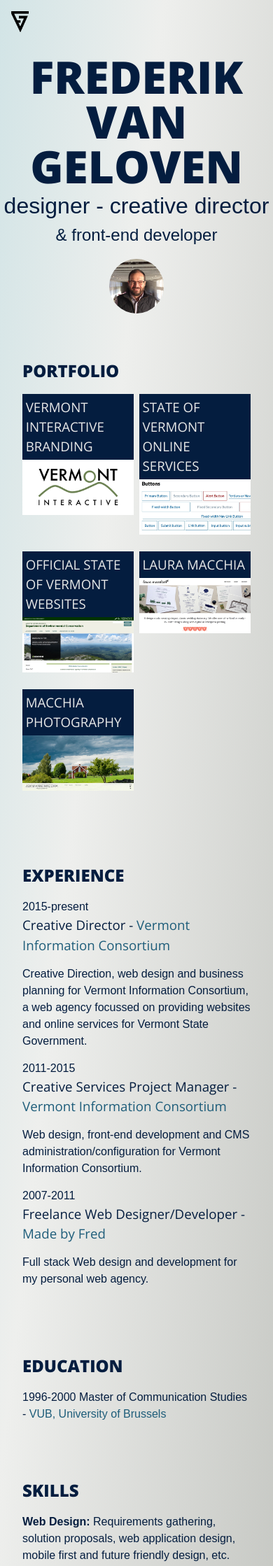
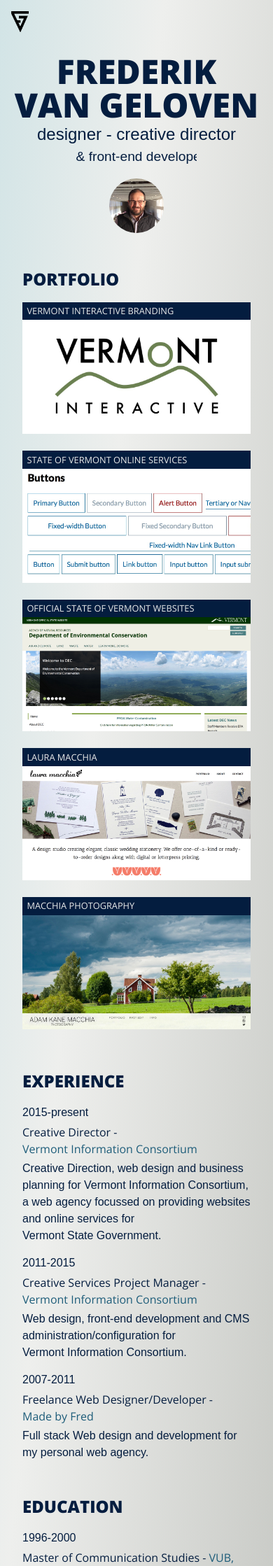
Before and after one commit to fredvg/fredvg.github.io, a Jekyll site: the page built from index.html, in a window 390 px wide. Shown: the top 2238 px of the page at 70% size. Built offline with Jekyll 4.4.1, drawn with Linux system fonts in a browser that asks for light colours; some web fonts are replaced; some of the changed text lies outside the part shown.

Commit message:
rough responsive styles

```diff
--- a/_posts/2016-05-23-Application-Template copy.markdown
+++ b/_posts/2016-05-23-Application-Template.markdown
@@ -7,7 +7,7 @@
 image: /images/portfolio/AT_Thumb@2x.jpg
 banner_image: /images/portfolio/AT_Banner@2x.jpg
 feature1_image: /images/portfolio/AT_Phone@2x.jpg
-feature1_description: "<p>Instead of native applications we try to make our web services mobile-first browser based applications. Few government services are accessed regularly enough for people to justify installing native apps. It also leaves us with more control over the experience. No app store rules to worry about or delays when pushing out updates.</p>"
+feature1_description: "<p>Instead of native applications we try to make our web services mobile-first browser based applications. This allows for seamless transition between media and leaves us with more control over the experience. No app store rules to worry about or delays when pushing out updates.</p>"
 feature2_image: /images/portfolio/AT_DT@2x.jpg
 feature2_description: "The framework combined with the CMS template ensures a consistent user experience and look and feel across State of Vermont websites and online applications."
 ---
--- a/css/main.scss
+++ b/css/main.scss
@@ -190,7 +190,7 @@
 }
 section {
 	width: 100%;
-	padding: 2em;
+	padding: 1em 2em;
 }
 
 div.portfolio {
@@ -237,7 +237,7 @@
   font-size: 1.5em;
   white-space: nowrap;
   overflow: hidden;
-  width: 30em;
+  width: 24em;
   margin: 0 auto;
   animation: type 8s steps(40, end);
   }
@@ -248,23 +248,30 @@
   100%{ width: 100;}
 }
 
-section#portfolio, section#experience, section#education, section#skills, section#personal {
-	clear: both;
-	float: left;
+section#portfolio, section#experience, section#education, section#skills, section#personal, section#contact {
+  @include outer-container;
+  margin-left: auto;
+  margin-right: auto;
 	ul {
-		@include outer-container;
 		margin-left: 0;
 		li {
 			list-style: none;
-			a {
-// 				color: #000;
 		}
+	}
+}
+section#experience, section#education, section#skills, section#personal, section#contact {
+  h3 {
+    margin: .25em 0;
+  }
+	ul {
+		li {
+      margin-bottom: .5em;
 		}
   }
 }
 section#portfolio {
   ul {
-		@include outer-container;
+// 		@include outer-container;
 		li {
       @include span-columns(6);
       @include omega(2n);
@@ -282,8 +289,9 @@
     }
   h3 {
     text-transform: uppercase;
+    font-size: 1em;
     margin: 0;
-    padding: .25em;
+    padding: .25em .5em;
     background-color: $dark-blue;
   }
   img {
@@ -333,19 +341,18 @@
 .post-navigation {
   @include span-columns(12);
   background-color: #DAE2E3;
+  font-size: 1.2em;
   ul {
     margin: 0;
     height: 4em;
-  }
     li {
       display: inline-block;
-    @include span-columns(4, collapse);
       color: $background-color;
       text-align: center;
       padding: 1em .5em;
-    font-size: 1.2em;
       list-style: none;
       height: 100%;
+    }
   }
   a {
     display: inline-block;
@@ -353,14 +360,107 @@
     vertical-align: middle;
   }
   li.prev {
-//     float: left;
+    @include span-columns(5, collapse);
     background-color: #56787A;
   }
   li.overview {
+    @include span-columns(2, collapse);
     background-color: #A5C9CC;
   }
   li.next {
-//     float: right;
+    @include span-columns(5, collapse);
     background-color: #255363;
   }
 }
+@media (max-width: 1200px) {
+  div.portfolio {
+    p {
+      font-size: 1.2em;
+    }
+  }
+  .post-navigation {
+    font-size: 1em;
+    ul {
+      li {
+        padding: 1em .25em;
+      }
+    }
+  }
+}
+@media (max-width: 900px) {
+  div.portfolio {
+    p {
+      font-size: 1em;
+      margin: 1.2em auto;
+    }
+  }
+  .post-navigation {
+    font-size: .9em;
+  }
+}
+@media (max-width: 800px) {
+  h2.page-title {
+    font-size: 3em;
+  }
+  section#profile p {
+    font-size: 1.5em;
+    &.type {
+      font-size: 1.2em;
+    }
+  }
+  section#portfolio {
+    h3 {
+      font-size: .8em;
+    }
+  }
+  section#experience, section#education {
+    h3 {
+      font-size: 1em;
+    }
+  }
+  div.portfolio {
+    p {
+      font-size: .9em;
+    }
+    h2.content {
+      font-size: 1.5em;
+    }
+    #feature1 {
+      p {
+        margin: .3em;
+      }
+    }
+    #feature2 div {
+      font-size: 1.2em;
+    }
+  }
+  .post-navigation {
+    font-size: .8em;
+  }
+}
+@media (max-width: 600px) {
+  section#portfolio {
+    ul li {
+      @include span-columns(12);
+    }
+  }
+  div.portfolio {
+    p {
+      font-size: 1em;
+    }
+    h2.content {
+      font-size: 1em;
+    }
+    #feature1 {
+      img, div {
+        @include span-columns(12);
+      }
+      p {
+        margin: .75em;
+      }
+    }
+  }
+  .post-navigation {
+    font-size: .7em;
+  }
+}
--- a/index.html
+++ b/index.html
@@ -4,7 +4,7 @@
 <!-- <div class="wrapper"> -->
 
 	<section id="profile">
-		<h2 class="page-title">Frederik Van Geloven</h2>
+		<h2 class="page-title">Frederik Van&nbsp;Geloven</h2>
 		<div class="info">
 			<p>designer - creative director</p>
 			<p class="type">& front-end developer</p>
@@ -40,18 +40,18 @@
 		<ul>
 			<li>
 				<span class="date">2015-present</span>
-				<h3>Creative Director - <a class="company" href="http://vermontegov.com">Vermont Information Consortium</a></h3>
-				<p class="description">Creative Direction, web design and business planning for Vermont Information Consortium, a web agency focussed on providing websites and online services for Vermont State Government.</p>
+				<h3>Creative Director - <a class="company" href="http://vermontegov.com">Vermont&nbsp;Information&nbsp;Consortium</a></h3>
+				<p class="description">Creative Direction, web design and business planning for Vermont Information Consortium, a web agency focussed on providing websites and online services for Vermont&nbsp;State&nbsp;Government.</p>
 			</li>
 			<li>
 				<span class="date">2011-2015</span>
-				<h3>Creative Services Project Manager - <a class="company" href="http://vermontegov.com">Vermont Information Consortium</a></h3>
-				<p class="description">Web design, front-end development and CMS administration/configuration for Vermont Information Consortium.</p>
+				<h3>Creative Services Project Manager - <a class="company" href="http://vermontegov.com">Vermont&nbsp;Information&nbsp;Consortium</a></h3>
+				<p class="description">Web design, front-end development and CMS administration/configuration for Vermont&nbsp;Information&nbsp;Consortium.</p>
 			</li>
 			<li>
 				<span class="date">2007-2011</span>
-				<h3>Freelance Web Designer/Developer - <a class="company" href="http://madebyfred.com">Made by Fred</a></h3>
-				<p class="description">Full stack Web design and development for my personal web agency.</p>
+				<h3>Freelance Web Designer/Developer - <a class="company" href="http://madebyfred.com">Made&nbsp;by&nbsp;Fred</a></h3>
+				<p class="description">Full stack Web design and development for my personal web&nbsp;agency.</p>
 			</li>
 		</ul>
 	</section>
@@ -59,30 +59,33 @@
 	<section id="education">
 		<h2 class="section-title">Education</h2>
 		<ul class="entries">
-			<li><span class="date">1996-2000</span> Master of Communication Studies - <a href="http://vub.be">VUB, University of Brussels</a></li>
+			<li>
+			  <span class="date">1996-2000</span>
+        <h3>Master of Communication Studies - <a href="http://vub.be">VUB, University of Brussels</a></h3>
+      </li>
 		</ul>
 	</section>
 
 	<section id="skills">
 		<h2 class="section-title">Skills</h2>
 		<ul class="entries">
-			<li><strong>Web Design:</strong> Requirements gathering, solution proposals, web application design, mobile first and future friendly design, etc.</li>
-			<li><strong>UX/UI:</strong> Best Practices, brand and voice enhancing UX, story driven UI,  wireframes, mockups, graphic components, user research, a/b testing</li>
-			<li><strong>Development:</strong> Standards based and section 508 compliant HTML and CSS(SASS), some PHP, some Javascript</li>
-			<li><strong>Platforms:</strong> WordPress, Drupal, Jekyll, Symfony, etc. (Configuration, Theming and Administration)</li>
-			<li><strong>Libraries and technologies:</strong> Bourbon, Neat, Compass, Twig, Yaml, Markdown, etc.</li>
-			<li><strong>Adobe Creative Suite:</strong> Photoshop, Illustrator, Fireworks, some Flash and Indesign</li>
-			<li><strong>Other:</strong> Sketch, Git, LAMP, photography, logo design and branding</li>
-			<li><strong>Always Learning! Currently:</strong> Drupal 8, Knockout, React, Handlebars</li>
+			<li><h3>Web Design:</h3> Requirements gathering, solution proposals, web application design, mobile first and future friendly design, etc.</li>
+			<li><h3>UX/UI:</h3> Best Practices, brand and voice enhancing UX, story driven UI,  wireframes, mockups, graphic components, user research, a/b testing</li>
+			<li><h3>Development:</h3> Standards based and section 508 compliant HTML and CSS(SASS), some PHP, some Javascript</li>
+			<li><h3>Platforms:</h3> WordPress, Drupal, Jekyll, Symfony, etc. (Configuration, Theming and Administration)</li>
+			<li><h3>Libraries and technologies:</h3> Bourbon, Neat, Compass, Twig, Yaml, Markdown, etc.</li>
+			<li><h3>Adobe Creative Suite:</h3> Photoshop, Illustrator, Fireworks, some Flash and Indesign</li>
+			<li><h3>Other:</h3> Sketch, Git, LAMP, photography, logo design and branding</li>
+			<li><h3>Always Learning! Currently:</h3> Drupal 8, Knockout, React, Handlebars</li>
 		</ul>
 	</section>
 
 		<section id="personal">
 		<h2 class="section-title">Personal</h2>
-		<p>When I'm not working, I enjoy spending time with my amazing wife <a href="http://lauramacchia.com">Laura</a>, and our two-and-a-half year old son Felix. We enjoy all kinds of outdoor activities here in Vermont. I'm originally from Belgium, and yes, the chocolate and beer cliches apply. In 2005 I met Laura at a party in New York City and, as they say, the rest is history.</p>
+		<p>When I'm not working, I enjoy spending time with my amazing wife <a href="http://lauramacchia.com">Laura</a>, and our two-and-a-half year old son Felix. We enjoy all kinds of outdoor activities here in Vermont. I'm originally from Belgium, and yes, the chocolate and beer cliches&nbsp;apply.</p>
 		<ul class="entries">
-			<li><strong>Currently Reading:</strong><br/> Shogun (James Clavell), Rework (Jason Fried & David Heinemeier Hansson), You Are My Favorite Client (Mike Monteiro)</li>
-			<li><strong>Currently Watching:</strong><br/> Game of Thrones, and our never ending Netflix queue of movies.</li>
+			<li><h3>Currently Reading:</h3>Shogun (James Clavell), Rework (Jason Fried & David Heinemeier Hansson), You Are My Favorite Client (Mike&nbsp;Monteiro)</li>
+			<li><h3>Currently Watching:</h3>Game of Thrones, and our never ending Netflix queue of&nbsp;movies.</li>
 		</ul>
 	</section>
 <!--
@@ -102,7 +105,7 @@
 
 	<section id="contact">
 		<h2 class="section-title">Contact</h2>
-		<p>For more frequent updates, or if you'd like to get in touch with me:</p>
+		<p>For more frequent updates, or if you'd like to get in touch with&nbsp;me:</p>
 	  		<ul class="social-media-list">
 	          <li><a href="mailto:{{ site.email }}">{{ site.email }}</a></li>
 	          {% if site.twitter_username %}
```
Lines whose indentation alone changed are shown as unchanged.
